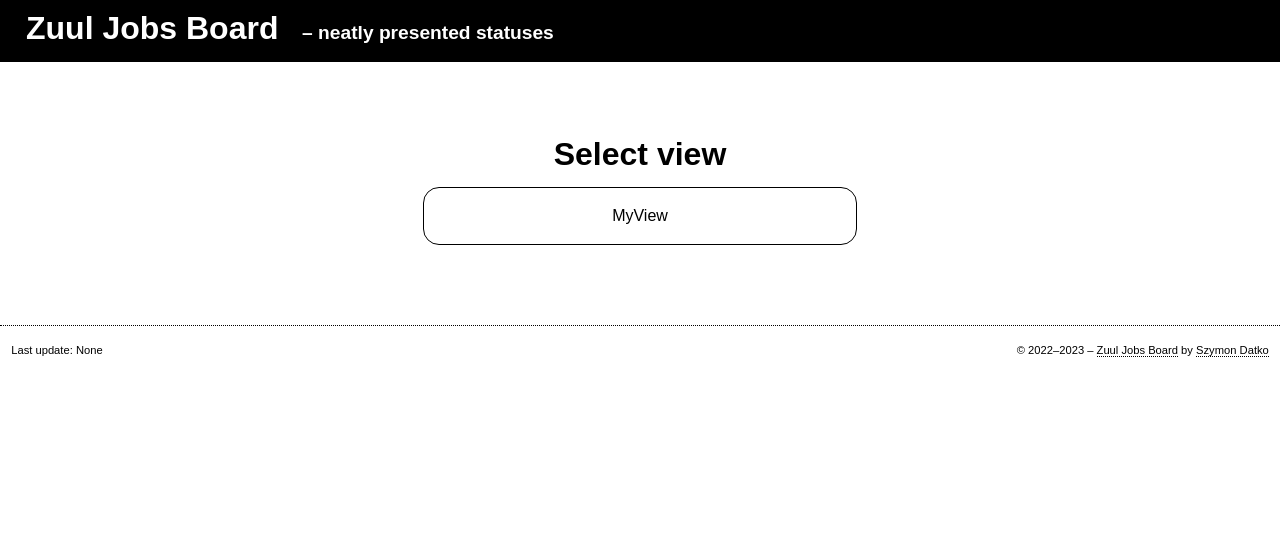
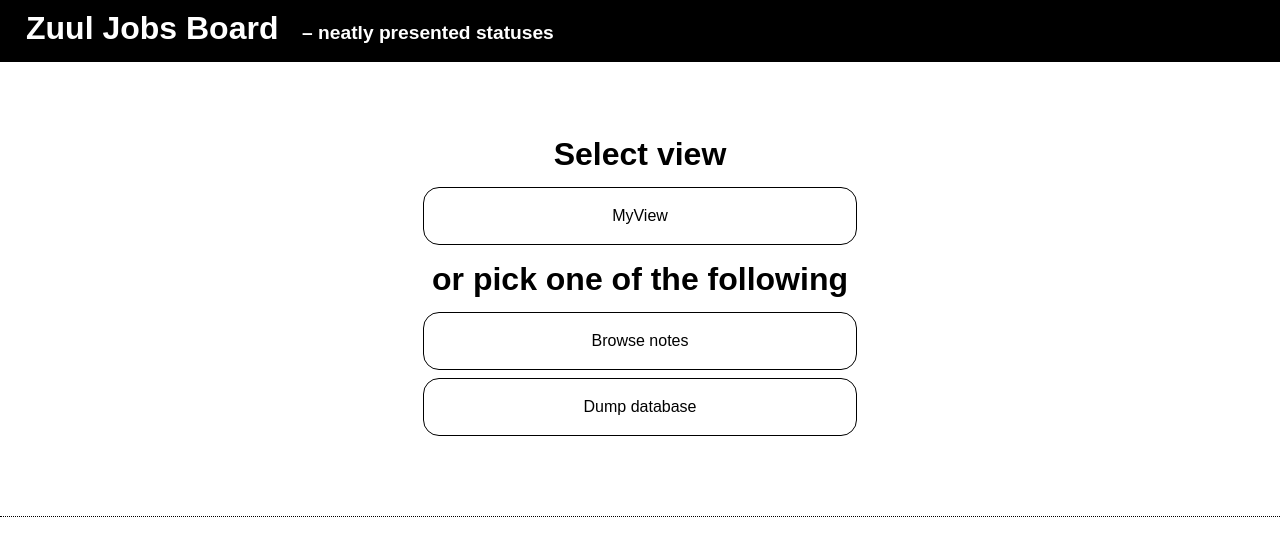
Before and after one commit to sdatko/zuul-jobs-board, a Flask app: page / in a window 1280 px wide. Shown: the top 535 px of the page. Run offline with Flask 3, Linux system fonts and the light colour scheme.

Commit message:
Add additional links to the landing page

```diff
--- a/zjb/templates/index.html.j2
+++ b/zjb/templates/index.html.j2
@@ -7,5 +7,10 @@
                     <li><a href="{{ url_for('view', name=view) }}">{{ view }}</a></li>
                     {%- endfor -%}
                 </ul>
+                <h1>or pick one of the following</h1>
+                <ul>
+                    <li><a href="{{ url_for('notes') }}">Browse notes</a></li>
+                    <li><a href="{{ url_for('dumpdb') }}">Dump database</a></li>
+                </ul>
             </div>
 {% endblock %}
```
